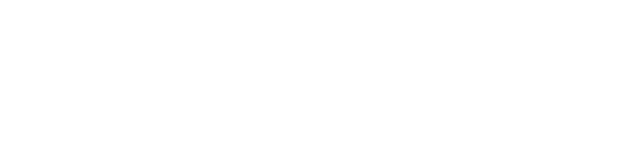
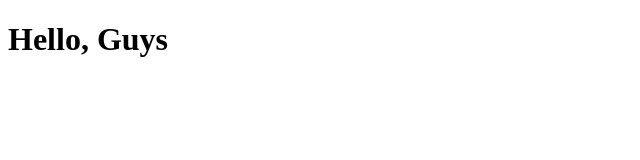
Before and after one commit to Nazareneth/project, a plain HTML site: page index.html in a window 1280 px wide. Shown: the whole page, without its empty margins (0-640 px from the left). Drawn offline with Linux system fonts and the light colour scheme.

Commit message:
Added h1 in index.html

```diff
--- a/index.html
+++ b/index.html
@@ -7,6 +7,6 @@
     <title>Project</title>
 </head>
 <body>
-
+    <h1>Hello, Guys</h1>
 </body>
 </html>
```
